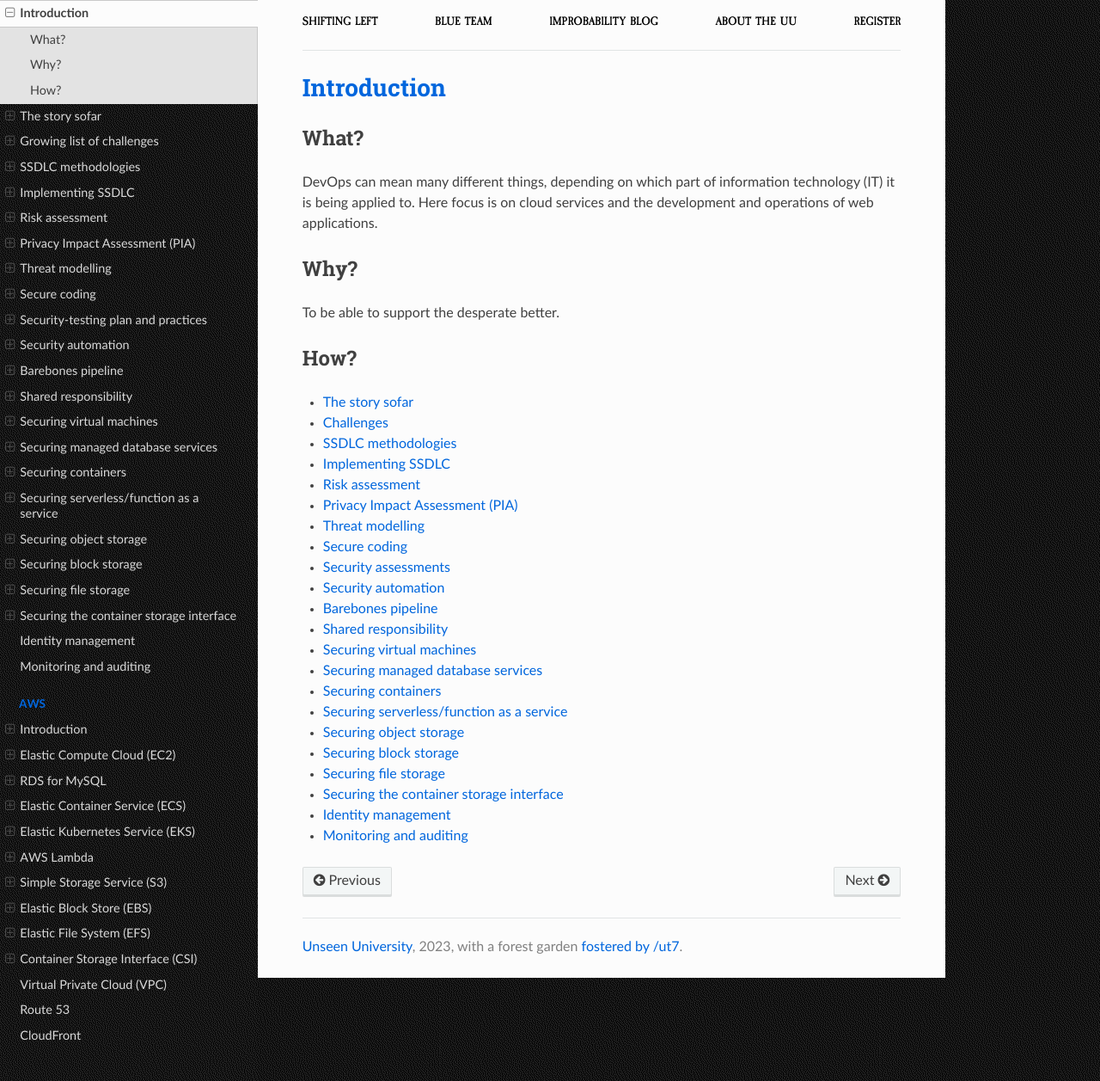
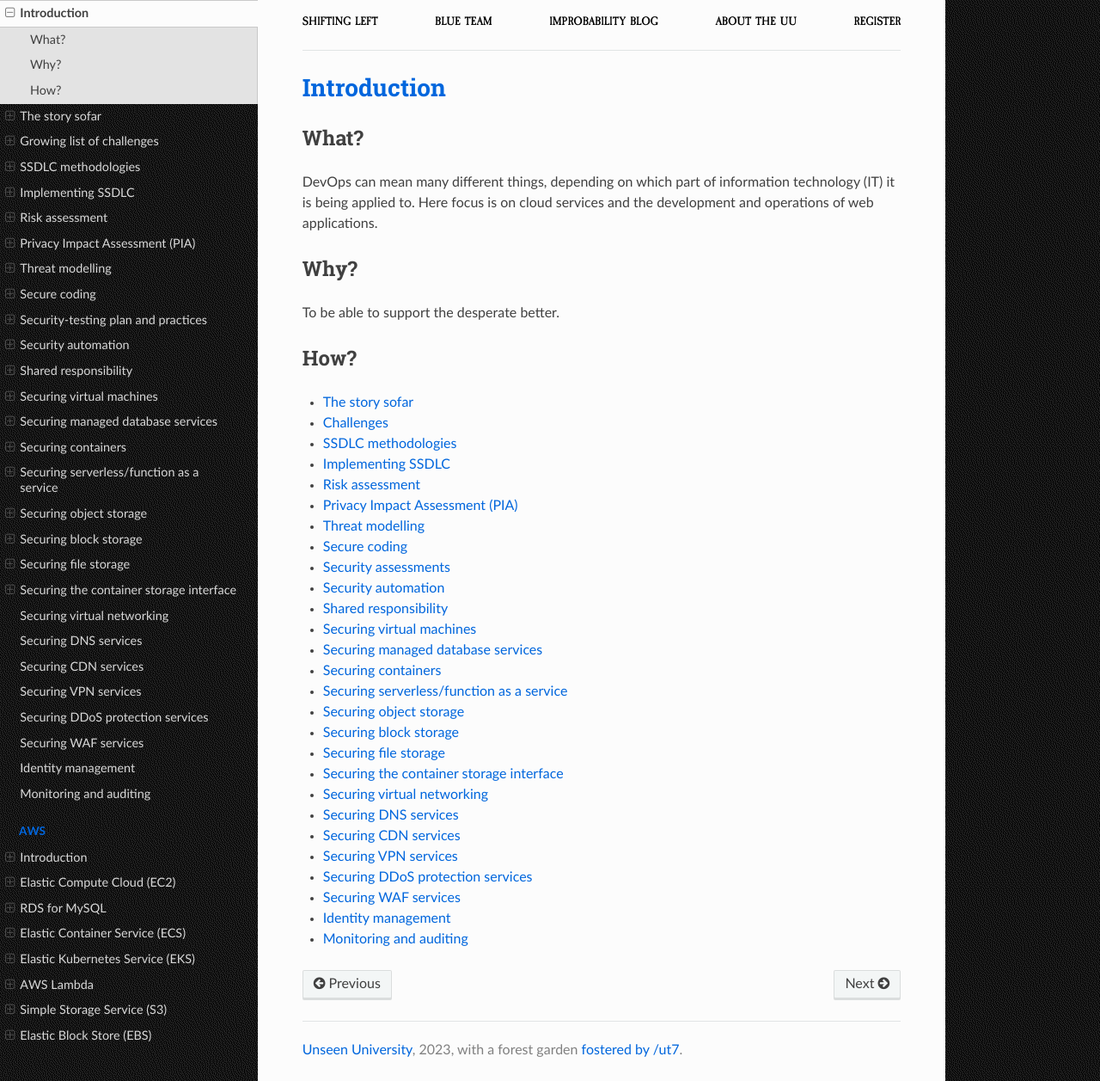
Before and after one commit to tymyrddin/blue-devsecops, a Sphinx documentation site: the page built from source/docs/notes/README.md, in a window 1280 px wide and 1257 px high. Shown: the whole window at 86% size. Built offline with Sphinx 7.4.7 and the Read the Docs theme 2.0.0, drawn with Linux system fonts in a browser that asks for light colours; pages that are not in the unit, such as notebooks, are missing from menus.

Commit message:
Networking

```diff
--- a/source/docs/notes/README.md
+++ b/source/docs/notes/README.md
@@ -20,7 +20,6 @@ To be able to support the desperate better.
 * [Secure coding](coding.md)
 * [Security assessments](sec-assessment.md)
 * [Security automation](automation.md)
-* [Barebones pipeline](barebones.md)
 * [Shared responsibility](shared.md)
 * [Securing virtual machines](vms.md)
 * [Securing managed database services](db-services.md)
@@ -30,5 +29,11 @@ To be able to support the desperate better.
 * [Securing block storage](block.md)
 * [Securing file storage](file.md)
 * [Securing the container storage interface](csi.md)
+* [Securing virtual networking](virt.md)
+* [Securing DNS services](dns.md)
+* [Securing CDN services](cdn.md)
+* [Securing VPN services](vpn.md)
+* [Securing DDoS protection services](ddos.md)
+* [Securing WAF services](waf.md)
 * [Identity management](iam.md)
 * [Monitoring and auditing](monitoring.md)
--- /dev/null
+++ b/source/docs/notes/cdn.md
@@ -0,0 +1 @@
+# Securing CDN services
--- /dev/null
+++ b/source/docs/notes/ddos.md
@@ -0,0 +1 @@
+# Securing DDoS protection services
--- /dev/null
+++ b/source/docs/notes/dns.md
@@ -0,0 +1 @@
+# Securing DNS services
--- /dev/null
+++ b/source/docs/notes/vpn.md
@@ -0,0 +1 @@
+# Securing VPN services
--- /dev/null
+++ b/source/docs/notes/waf.md
@@ -0,0 +1 @@
+# Securing WAF services
```
Also changed, not shown: source/docs/notes/virt.md (added, +14 -0 lines), source/docs/notes/vms.md (+1 -1 lines), source/index.rst (+16 -1 lines).
